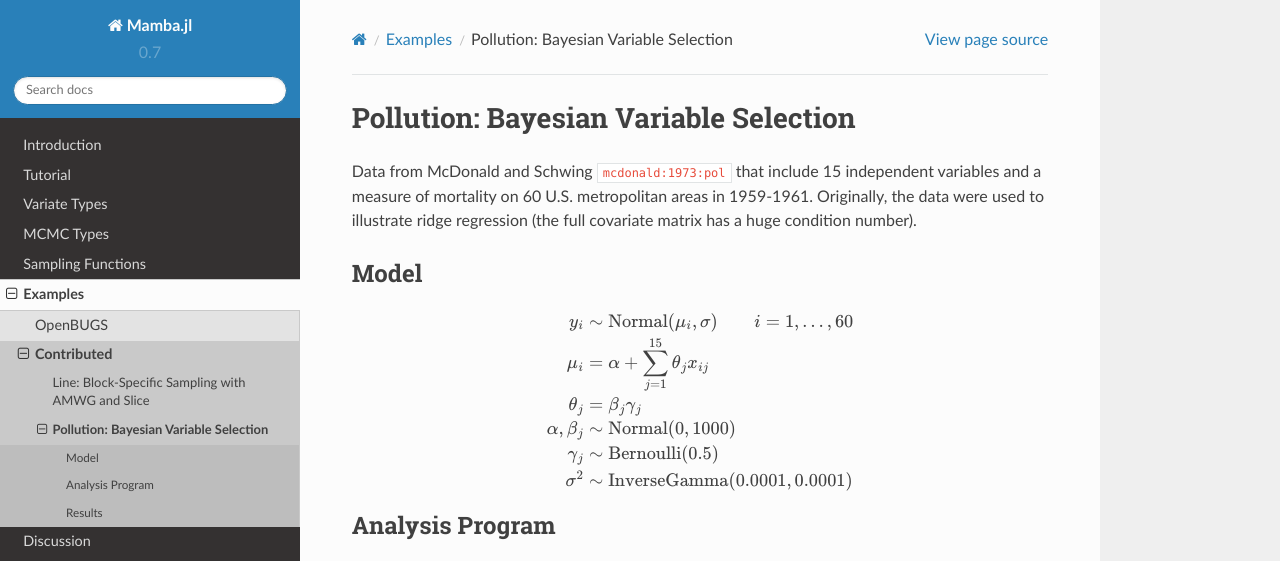
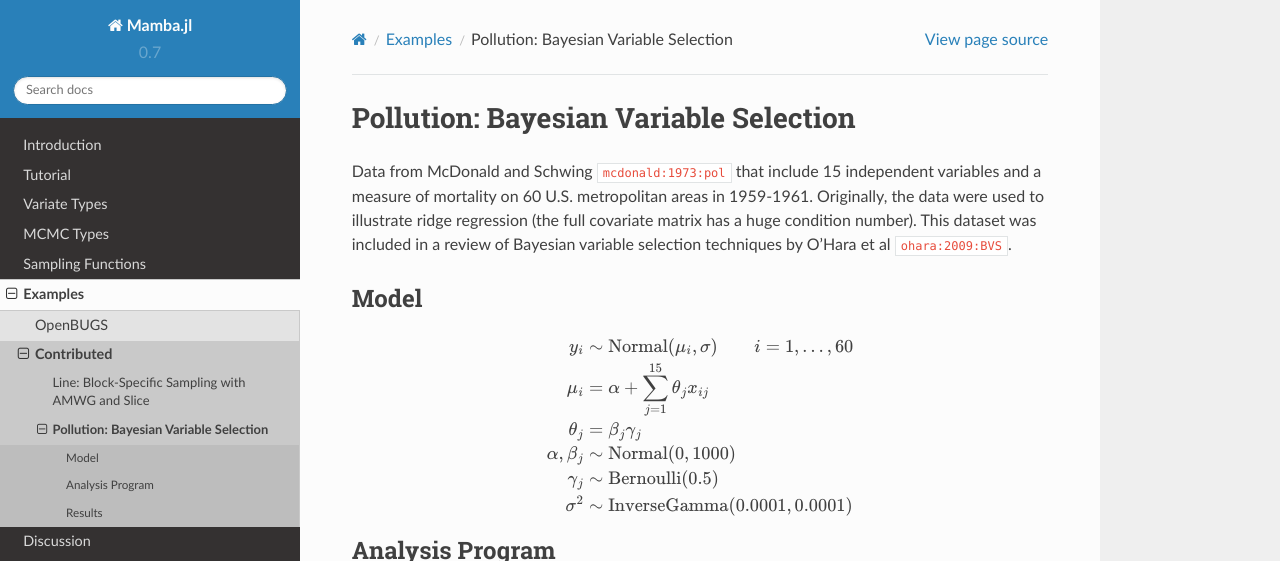
Before and after one commit to brian-j-smith/Mamba.jl, a Sphinx documentation site: the page built from doc/examples/pollution.rst, in a window 1280 px wide and 900 px high, cut to the strip 0-561 px from the top of the window. Built offline with Sphinx 7.4.7 and the Read the Docs theme 2.0.0, drawn with Linux system fonts in a browser that asks for light colours; formulas are drawn with MathJax 3; cross-references to code outside the pages are shown as plain code.

Commit message:
Add Reference to Bayesian Variable Selection Review
Gibbs Sampling for sigma2

```diff
--- a/doc/examples/pollution.rst
+++ b/doc/examples/pollution.rst
@@ -5,7 +5,7 @@
 Pollution: Bayesian Variable Selection
 --------------------------------------
 
-Data from McDonald and Schwing :cite:`mcdonald:1973:pol` that include 15 independent variables and a measure of mortality on 60 U.S. metropolitan areas in 1959-1961. Originally, the data were used to illustrate ridge regression (the full covariate matrix has a huge condition number).
+Data from McDonald and Schwing :cite:`mcdonald:1973:pol` that include 15 independent variables and a measure of mortality on 60 U.S. metropolitan areas in 1959-1961. Originally, the data were used to illustrate ridge regression (the full covariate matrix has a huge condition number). This dataset was included in a review of Bayesian variable selection techniques by O'Hara et al :cite:`ohara:2009:BVS`.
 
 Model
 ^^^^^
--- a/doc/xrefs.bib
+++ b/doc/xrefs.bib
@@ -528,6 +528,16 @@
   note =         {[Online; accessed 5-March-2014]},
 }
 
+@ARTICLE{ohara:2009:BVS,
+  AUTHOR =       {O'Hara, R B and Sillanp{\"a}{\"a}, M J},
+  TITLE =        {A review of Bayesian variable selection methods: what, how and which},
+  JOURNAL =      {Bayesian Analysis},
+  YEAR =         {2009},
+  volume =       {4},
+  number =       {1},
+  pages =        {85--117}
+}
+
 @MANUAL{openbugs:2014:ex,
   title  = {OpenBUGS Examples},
   author = {OpenBUGS Project Management Group},
```
Also changed, not shown: other parts of doc/xrefs.bib (+3 -3 lines), 1 other file.
